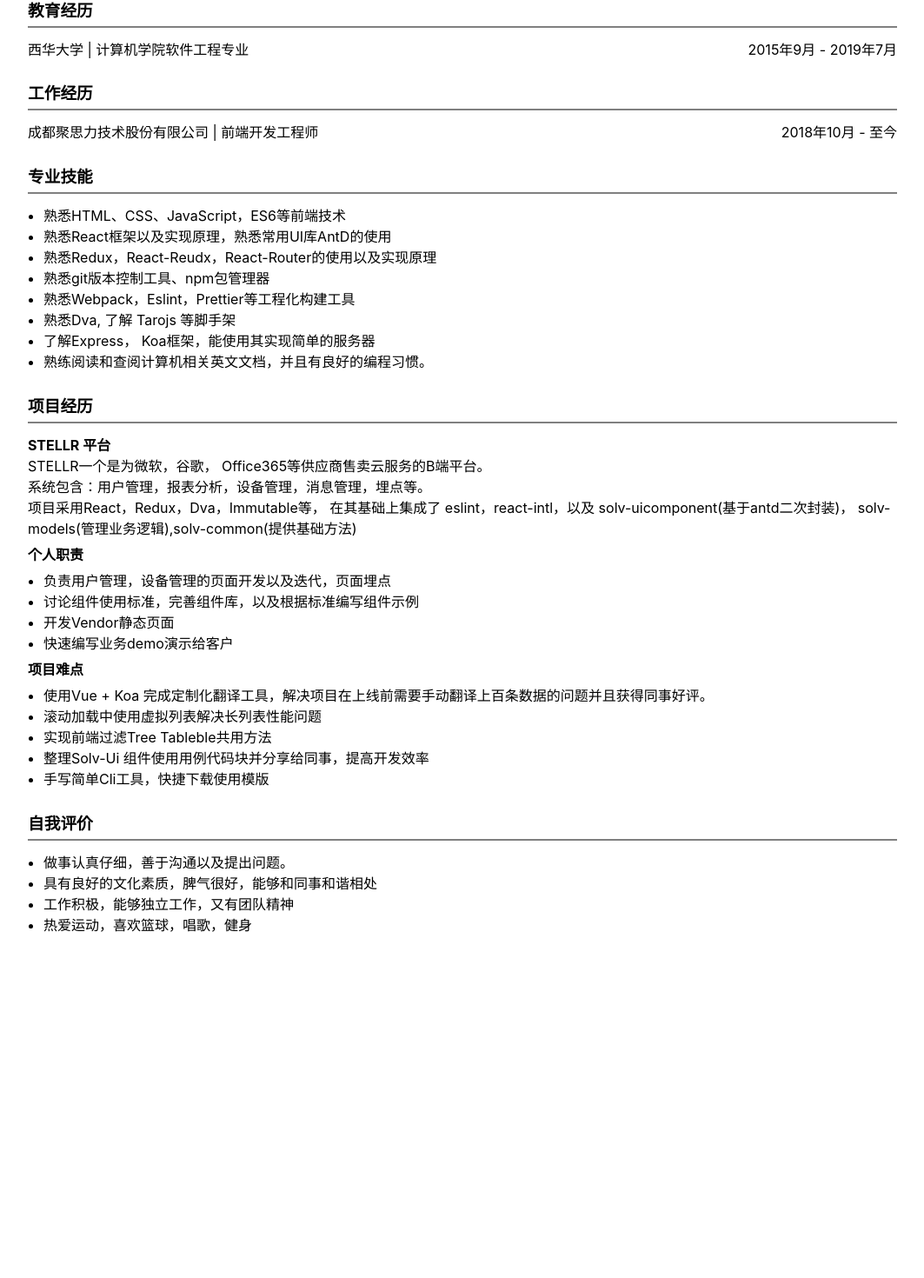
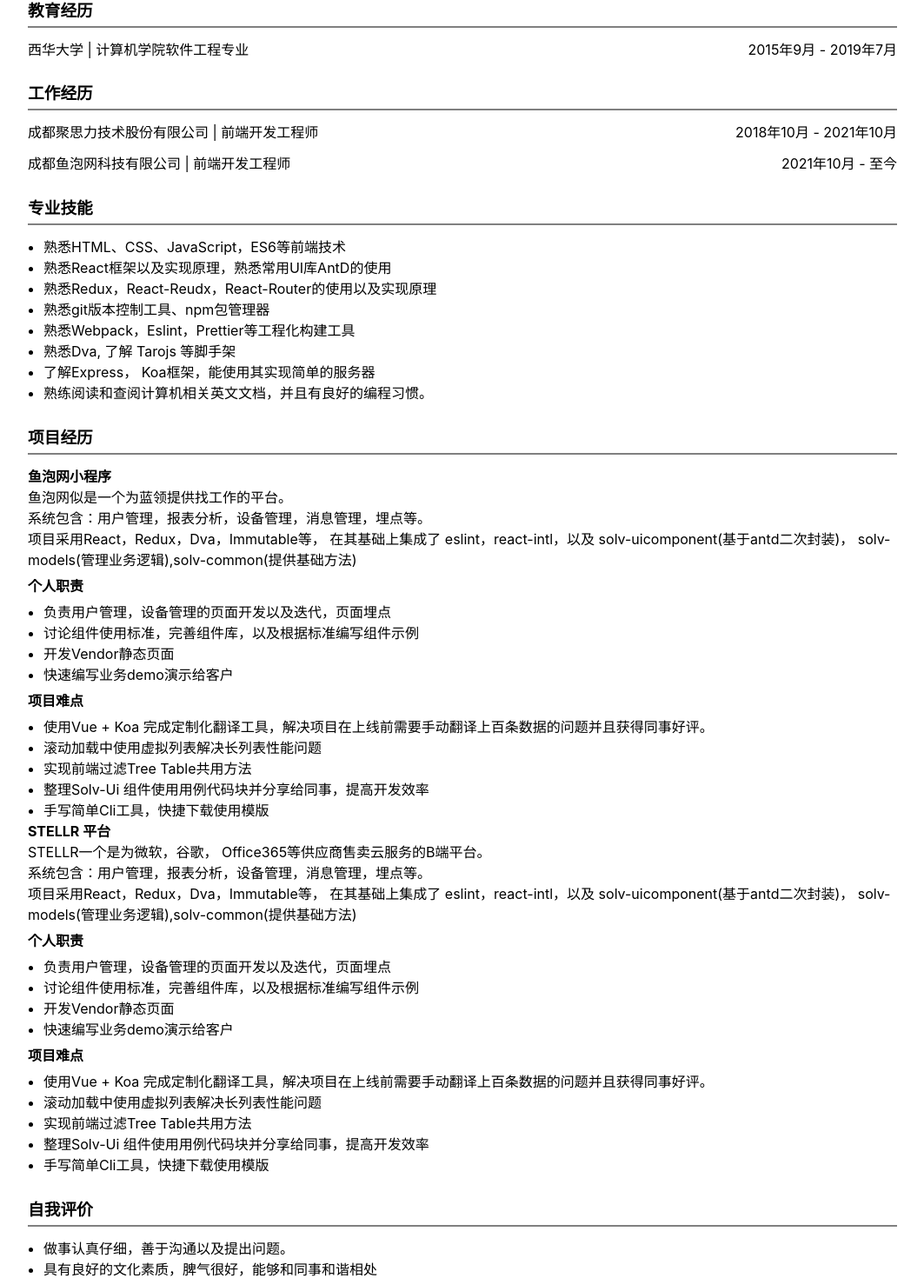
Before and after one commit to 1847016090/testGithubActions, a React (Create React App) app: page / in a window 1280 px wide. Shown: the part 218-1688 px from the top of the page at 87% size, without its empty margins (108-1171 px from the left). Before the commit the page ends 1317 px from the top, so only its background shows below. Built offline with nearby package versions, Linux system fonts and the light colour scheme.

Commit message:
fix: 更新简历

```diff
--- a/src/App.js
+++ b/src/App.js
@@ -26,7 +26,7 @@ function App() {
               <div>毕业院校：{showInfo("西华大学")}</div>
             </div>
             <div className="_w_3">
-              <div>年　　龄：24</div>
+              <div>年　　龄：25</div>
               <div>专　　业：软件工程</div>
               <div>联系电话：{showInfo("138-8048-0630")}</div>
               <div>现居地址：{showInfo("成都市天府新区万安镇")}</div>
@@ -46,9 +46,13 @@ function App() {
       {/* 工作经历 */}
       <div>
         <h3 class="header-title">工作经历</h3>
-        <div className="_flex _between">
+        <div className="_flex _between _m_t_1">
           <div>{showInfo("成都聚思力技术股份有限公司")} | 前端开发工程师</div>
-          <div>{showInfo("2018年10月 - 至今")}</div>
+          <div>{showInfo("2018年10月 - 2021年10月")}</div>
+        </div>
+        <div className="_flex _between _m_t_1">
+          <div>{showInfo("成都鱼泡网科技有限公司")} | 前端开发工程师</div>
+          <div>{showInfo("2021年10月 - 至今")}</div>
         </div>
       </div>
       {/* 专业技能 */}
@@ -56,9 +60,7 @@ function App() {
         <h3 className="header-title">专业技能</h3>
         <ul>
           <li>熟悉HTML、CSS、JavaScript，ES6等前端技术</li>
-          <li>
-            熟悉React框架以及实现原理，熟悉常用UI库AntD的使用
-          </li>
+          <li>熟悉React框架以及实现原理，熟悉常用UI库AntD的使用</li>
           <li>熟悉Redux，React-Reudx，React-Router的使用以及实现原理</li>
           <li>熟悉git版本控制工具、npm包管理器</li>
           <li>熟悉Webpack，Eslint，Prettier等工程化构建工具</li>
@@ -71,13 +73,12 @@ function App() {
       <div>
         <h3 className="header-title">项目经历</h3>
         <div>
-          <div className="_bold">STELLR 平台</div>
-          <div>STELLR一个是为微软，谷歌， Office365等供应商售卖云服务的B端平台。</div>
+          <div className="_bold">鱼泡网小程序</div>
+          <div>鱼泡网似是一个为蓝领提供找工作的平台。</div>
           <div>系统包含：用户管理，报表分析，设备管理，消息管理，埋点等。</div>
           <div>
-            项目采用React，Redux，Dva，Immutable等，
-            在其基础上集成了 eslint，react-intl，以及
-            solv-uicomponent(基于antd二次封装)，
+            项目采用React，Redux，Dva，Immutable等， 在其基础上集成了
+            eslint，react-intl，以及 solv-uicomponent(基于antd二次封装)，
             solv-models(管理业务逻辑),solv-common(提供基础方法)
           </div>
           <div className="_bold _m_t_half _m_b_half">个人职责</div>
@@ -94,7 +95,37 @@ function App() {
               完成定制化翻译工具，解决项目在上线前需要手动翻译上百条数据的问题并且获得同事好评。
             </li>
             <li>滚动加载中使用虚拟列表解决长列表性能问题</li>
-            <li>实现前端过滤Tree Tableble共用方法</li>
+            <li>实现前端过滤Tree Table共用方法</li>
+            <li>整理Solv-Ui 组件使用用例代码块并分享给同事，提高开发效率</li>
+            <li>手写简单Cli工具，快捷下载使用模版</li>
+          </ul>
+        </div>
+        <div>
+          <div className="_bold">STELLR 平台</div>
+          <div>
+            STELLR一个是为微软，谷歌， Office365等供应商售卖云服务的B端平台。
+          </div>
+          <div>系统包含：用户管理，报表分析，设备管理，消息管理，埋点等。</div>
+          <div>
+            项目采用React，Redux，Dva，Immutable等， 在其基础上集成了
+            eslint，react-intl，以及 solv-uicomponent(基于antd二次封装)，
+            solv-models(管理业务逻辑),solv-common(提供基础方法)
+          </div>
+          <div className="_bold _m_t_half _m_b_half">个人职责</div>
+          <ul>
+            <li>负责用户管理，设备管理的页面开发以及迭代，页面埋点</li>
+            <li>讨论组件使用标准，完善组件库，以及根据标准编写组件示例</li>
+            <li>开发Vendor静态页面</li>
+            <li>快速编写业务demo演示给客户</li>
+          </ul>
+          <div className="_bold _m_t_half _m_b_half">项目难点</div>
+          <ul>
+            <li>
+              使用Vue + Koa
+              完成定制化翻译工具，解决项目在上线前需要手动翻译上百条数据的问题并且获得同事好评。
+            </li>
+            <li>滚动加载中使用虚拟列表解决长列表性能问题</li>
+            <li>实现前端过滤Tree Table共用方法</li>
             <li>整理Solv-Ui 组件使用用例代码块并分享给同事，提高开发效率</li>
             <li>手写简单Cli工具，快捷下载使用模版</li>
           </ul>
```
